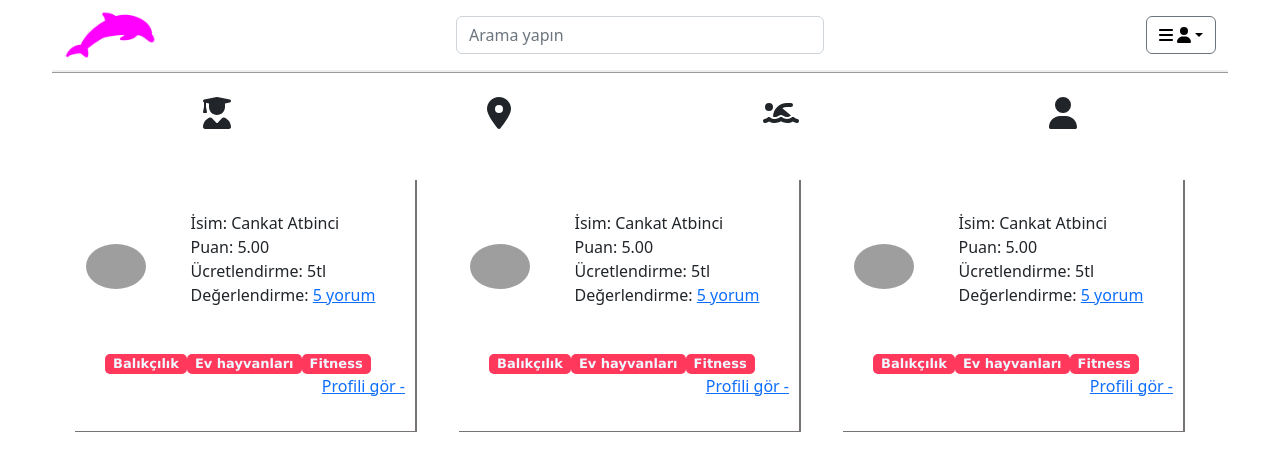
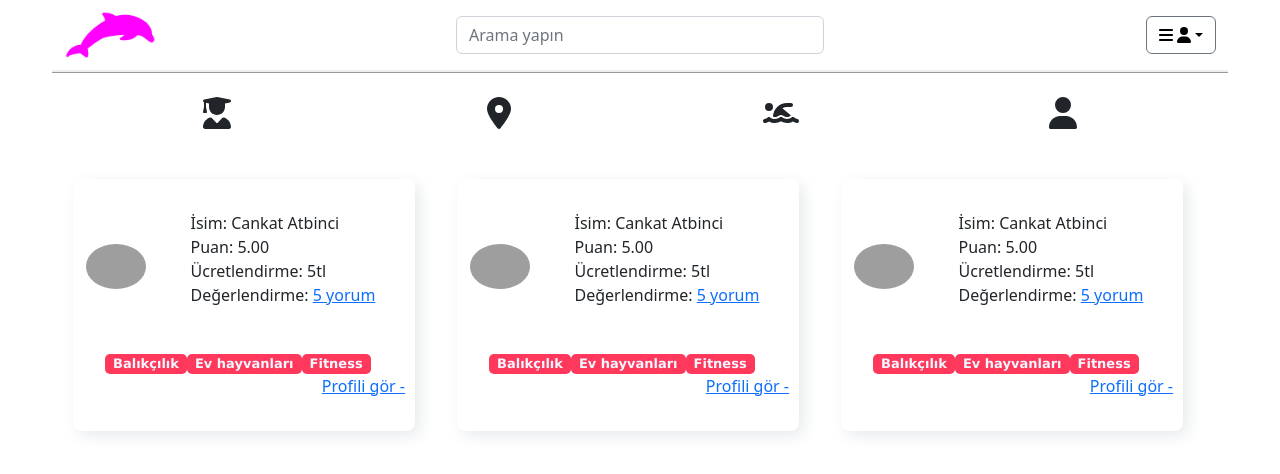
Before and after one commit to CankatAtbinici/projectx-front-end, a React (Create React App) app: page / in a window 1280 px wide. Shown: the top 474 px of the page. Built offline with nearby package versions, Linux system fonts and the light colour scheme; grey boxes are pictures that could not be loaded.

Commit message:
react-card refactoring

```diff
--- a/src/App.jsx
+++ b/src/App.jsx
@@ -11,7 +11,7 @@ import {
 import Home from "./pages/home/Home";
 import Profile from "./pages/profile/Profile";
 import Settings from "./pages/settings/Settings";
-import Register from "./pages/register/register";
+import Register from "./pages/register/Register";
 import Header from "./components/header/header";
 import Footer from "./components/footer/footer";
 import TopBar from "./components/top-bar/Top-Bar";
--- a/src/components/user-cards/UserCard.jsx
+++ b/src/components/user-cards/UserCard.jsx
@@ -1,18 +1,19 @@
-import React from 'react';
-import UserCardFooter from "./UserCardFooter"
-import UserCardBody from './UserCardBody';
+import React from "react";
+import UserCardFooter from "./UserCardFooter";
+import UserCardBody from "./UserCardBody";
 
 function UserCard(props) {
   return (
-        <div style={{
-            boxShadow: "rgb(10 0 0 / 55%) 2px 1px",
+    <div
+      style={{
+        boxShadow: "5px 5px 15px #e7eaed",
+        borderRadius: "8px",
         width: "95%",
-
-        }}>
+      }}
+    >
       <section>
-
-                <UserCardBody/>
-                <UserCardFooter/>
+        <UserCardBody />
+        <UserCardFooter />
       </section>
     </div>
   );
```
Lines whose indentation alone changed are shown as unchanged.
